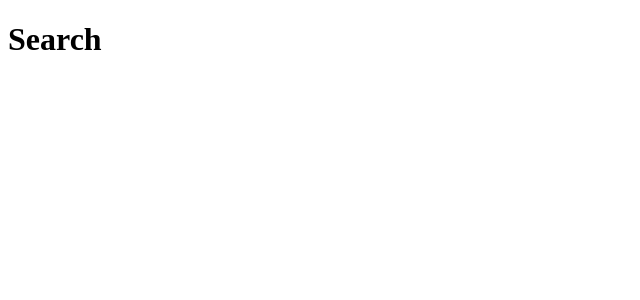
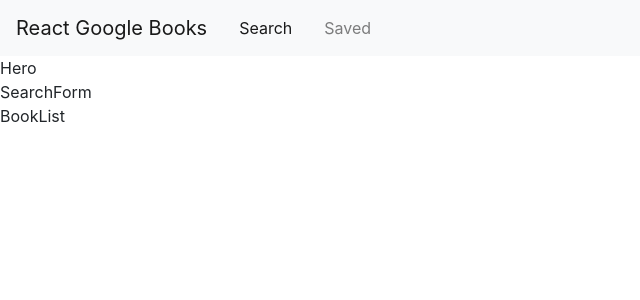
Before and after one commit to amata7/google-book-search, a React (Create React App) app in the folder client/: page / in a window 1280 px wide. Shown: the top 300 px of the page, without its empty margins (0-640 px from the left). Built offline with nearby package versions, Linux system fonts and the light colour scheme.

Commit message:
creating Navbar component

```diff
--- a/client/src/App.js
+++ b/client/src/App.js
@@ -7,6 +7,7 @@ import {
 import axios from "axios";
 import SavedPage from "./components/SavedPage";
 import SearchPage from "./components/SearchPage";
+import Navbar from "./components/Navbar";
 import { useEffect } from "react";
 
 function App() {
@@ -18,6 +19,7 @@ function App() {
   // });
   return (
     <Router>
+      <Navbar />
       <Switch>
         <Route exact path="/">
           <SearchPage />
--- a/client/src/components/BookCard/index.js
+++ b/client/src/components/BookCard/index.js
@@ -0,0 +1,5 @@
+function BookCard() {
+  return <div>BookCard</div>;
+}
+
+export default BookCard;
--- /dev/null
+++ b/client/src/components/BookList/index.js
@@ -0,0 +1,5 @@
+function BookList() {
+  return <div>BookList</div>;
+}
+
+export default BookList;
--- a/client/src/components/Button/index.js
+++ b/client/src/components/Button/index.js
@@ -0,0 +1,5 @@
+function Button() {
+  return <div>Button</div>;
+}
+
+export default Button;
--- a/client/src/components/Hero/index.js
+++ b/client/src/components/Hero/index.js
@@ -0,0 +1,5 @@
+function Hero() {
+  return <div>Hero</div>;
+}
+
+export default Hero;
--- /dev/null
+++ b/client/src/components/Navbar/Nav.js
@@ -0,0 +1,15 @@
+import { NavLink, useLocation } from "react-router-dom";
+
+function Nav({ exact, to, children }) {
+  const { pathname } = useLocation();
+  return (
+    <li className="nav-item mx-3">
+      <NavLink className="nav-link" exact={exact} to={to}>
+        {children}{" "}
+        {pathname === "/" && <span className="sr-only">(current)</span>}
+      </NavLink>
+    </li>
+  );
+}
+
+export default Nav;
--- a/client/src/components/Navbar/index.js
+++ b/client/src/components/Navbar/index.js
@@ -0,0 +1,20 @@
+import { Link } from "react-router-dom";
+import Nav from "./Nav";
+
+function Navbar() {
+  return (
+    <nav className="navbar navbar-light bg-light">
+      <Link className="navbar-brand" to="/">
+        React Google Books
+      </Link>
+      <ul className="navbar-nav flex-row mr-auto">
+        <Nav exact to="/">
+          Search
+        </Nav>
+        <Nav to="/saved">Saved</Nav>
+      </ul>
+    </nav>
+  );
+}
+
+export default Navbar;
--- a/client/src/components/SearchForm/index.js
+++ b/client/src/components/SearchForm/index.js
@@ -0,0 +1,5 @@
+function SearchForm() {
+  return <div>SearchForm</div>;
+}
+
+export default SearchForm;
--- a/client/src/components/SearchPage/index.js
+++ b/client/src/components/SearchPage/index.js
@@ -1,5 +1,15 @@
+import Hero from "../Hero";
+import SearchForm from "../SearchForm";
+import BookList from "../BookList";
+
 function SearchPage() {
-  return <h1>Search</h1>;
+  return (
+    <>
+      <Hero />
+      <SearchForm />
+      <BookList />
+    </>
+  );
 }
 
 export default SearchPage;
--- a/client/src/index.js
+++ b/client/src/index.js
@@ -1,5 +1,6 @@
 import React from "react";
 import ReactDOM from "react-dom";
+import "bootstrap/dist/css/bootstrap.css";
 import App from "./App";
 import reportWebVitals from "./reportWebVitals";
 
```
Also changed, not shown: client/src/components/BookList/Results.js (deleted).
